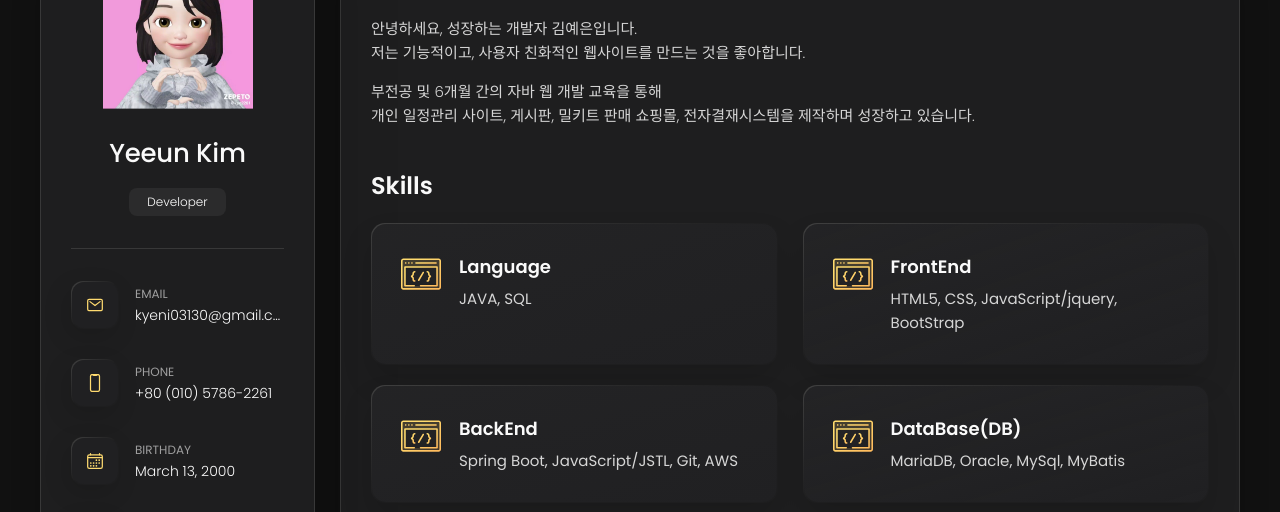
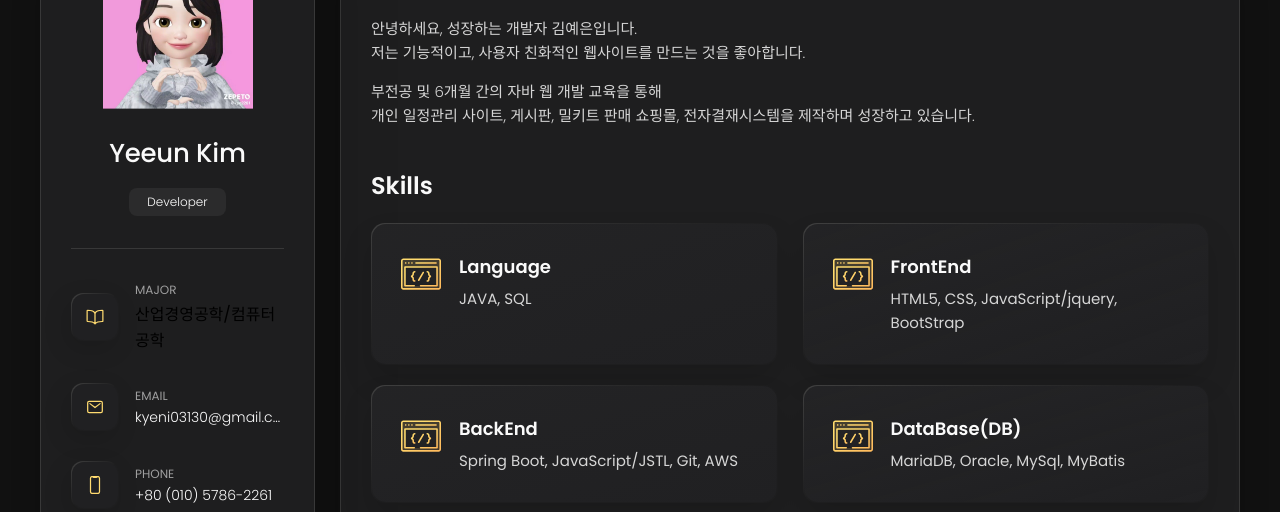
Before and after one commit to yeeunnnn/yeeunnnn.github.io, a plain HTML site: page index.html in a window 1280 px wide. Shown: the part 162-674 px from the top of the page. Drawn offline with nearby package versions, Linux system fonts and the light colour scheme.

Commit message:
내용 수정

```diff
--- a/index.html
+++ b/index.html
@@ -64,6 +64,20 @@
         <div class="separator"></div>
 
         <ul class="contacts-list">
+
+          <li class="contact-item">
+
+            <div class="icon-box">
+              <ion-icon name="book-outline"></ion-icon>
+            </div>
+
+            <div class="contact-info">
+              <p class="contact-title">Major</p>
+
+              <p>산업경영공학/컴퓨터공학</p>
+            </div>
+
+          </li>
 
           <li class="contact-item">
 
@@ -655,7 +669,7 @@
 
               <h4 class="h4 timeline-item-title">성결대학교</h4>
 
-              <span>2019.03 — (2024.03 졸업예정)</span>
+              <span>2019.03 — (2024.08 졸업예정)</span>
 
               <p class="timeline-text">
                 주전공 : 산업경영공학과<br>
```
